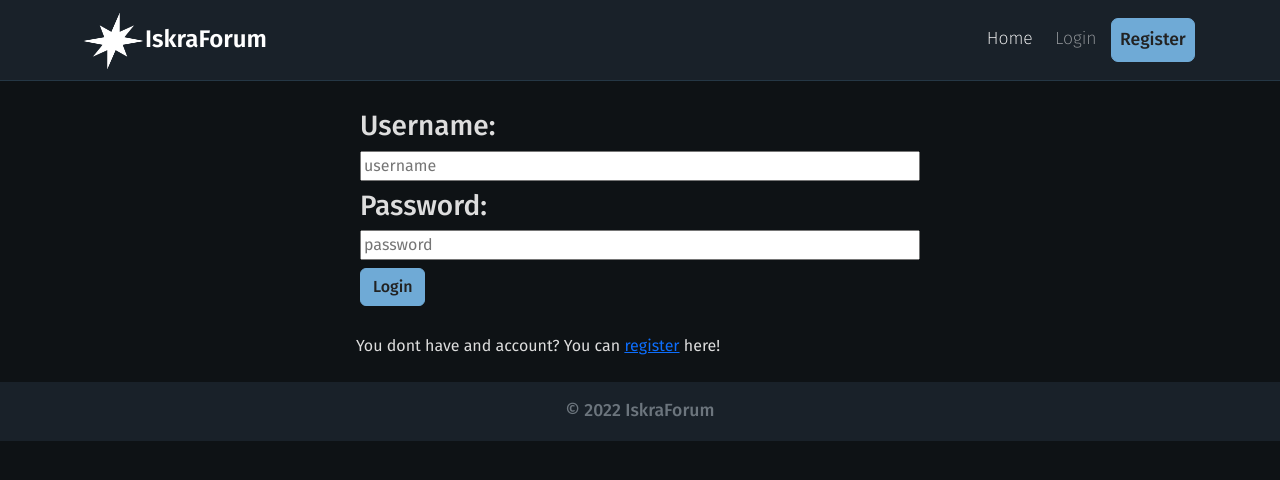
After one commit to LukaCafuka/IskraForum, a Django app: page /login/ in a window 1280 px wide. The commit adds this page. Shown: the top 480 px of the page. Run offline with Django 4.2, Linux system fonts and the light colour scheme; some libraries are stand-ins or nearby versions.

Commit message:
Dodana funkcionalna stranica za login i dodana restrikcija korisnika na odeđene stranice

```diff
--- a/gd_forum/base/templates/base/delete.html
+++ b/gd_forum/base/templates/base/delete.html
@@ -1,4 +1,5 @@
 {% extends 'base/base.html' %}
+{% load static %}
 
 {% block title %}Confirmation{% endblock title %}
 
--- /dev/null
+++ b/gd_forum/base/templates/base/login.html
@@ -0,0 +1,29 @@
+{% extends 'base/base.html' %}
+{% load static %}
+
+{% block title %}Login{% endblock title %}
+
+{% block css %}
+    .container-login {
+        color: #dddddd !important;
+    }
+
+{% endblock css %}
+
+{% block content %}
+    <div class="container container-login w-50">
+        <form action="" method="POST" class="d-flex flex-column m-4">
+            {% csrf_token %}
+            <label for="username" class="m-1 h3">Username:</label>
+            <input type="text" name="username" id="username" placeholder="username" class="m-1">
+
+            <label for="username" class="m-1 h3">Password:</label>
+            <input type="password" name="password" id="password" placeholder="password" class="m-1">
+            <div class="wrap">
+                <input type="submit" value="Login" class="m-1 btn btn-primary">
+            </div>
+        </form>
+        <p class="m-4">You dont have and account? You can <a href="/register">register</a> here!</p>
+    </div>
+
+{% endblock content %}
--- a/gd_forum/base/templates/base/register.html
+++ b/gd_forum/base/templates/base/register.html
@@ -7,13 +7,13 @@
     p {
         color: #dddddd !important;
     }
-    button {
+    .btn-success {
         font-weight: 500 !important;
         color: #222222 !important;
         background-color: #6FAAD6 !important;
         border-color: #6FAAD6 !important;
     }
-    button:hover {
+    .btn-success:hover {
         background-color: #95D6FF !important;
     }
 {% endblock css %}
--- a/gd_forum/base/templates/base/thread.html
+++ b/gd_forum/base/templates/base/thread.html
@@ -17,6 +17,8 @@
     <p>{{thread.description}}</p>
     <h6>{{ thread.created|date:'d.m.Y H:i' }}</h6>
     <h6>{{ thread.uploader.username }}</h6>
+    {% if request.user == thread.uploader %}
     <a href="{% url 'delete-thread' thread.id %}" class="btn btn-danger">Delete</a>
+    {% endif %}
 </div>
 {% endblock content %}
--- a/gd_forum/base/urls.py
+++ b/gd_forum/base/urls.py
@@ -9,4 +9,5 @@ urlpatterns = [
     path('user/<str:name>/', views.user_view, name="user_view"),
     path('create-thread/', views.create_thread, name="create-thread"),
     path('delete-thread/<str:pk>/', views.delete_thread, name="delete-thread"),
+    path('login/', views.login_user, name="login"),
 ]
--- a/gd_forum/base/views.py
+++ b/gd_forum/base/views.py
@@ -1,6 +1,8 @@
 from django.shortcuts import render, redirect
 from .forms import NewUserForm
+from django.http import HttpResponse
 from django.contrib.auth.forms import UserCreationForm
+from django.contrib.auth.decorators import login_required
 from django.contrib.auth import login, authenticate, logout
 from django.contrib import messages
 from .models import Thread, Category
@@ -18,6 +20,8 @@ def register_user (request):
             login(request, user)
             messages.success(request, 'Registration Successful!')
             return redirect('home')
+        else:
+            messages.error(request, 'An error occurred during registration')
     else:
         form = UserCreationForm()
     return render(request, 'base/register.html', context={'form': form})
@@ -27,7 +31,26 @@ def logout_user(request):
     return redirect('home')
 
 def login_user(request):
-    pass
+    if request.user.is_authenticated:
+        return redirect( 'home' )
+    if request.method == "POST":
+        username = request.POST.get('username')
+        password = request.POST.get('password')
+
+        try:
+            user = User.objects.get(username=username)
+        except:
+            messages.error(request, 'User does not exist')
+
+        user = authenticate(request, username=username, password=password)
+        if (User is not None):
+            login(request, user)
+            return redirect( 'home' )
+
+        else:
+            return messages.error(request, 'Username or password are incorrect')
+    context = {}
+    return render(request, 'base/login.html', context)
 
 def home (request):
     threads = Thread.objects.all()
@@ -55,6 +78,7 @@ def user_view(request, name):
     }
     return render(request, 'base/user_view.html', context)
 
+@login_required(login_url='login')
 def create_thread(request):
     form = ThreadForm()
     if request.method == 'POST':
@@ -68,8 +92,12 @@ def create_thread(request):
     }
     return render(request, 'base/thread_form.html', context)
 
+@login_required(login_url='login')
 def delete_thread(request, pk):
     thread = Thread.objects.get(id=pk)
+    if request.user != thread.uploader:
+        return redirect ('home')
+
     if request.method == "POST":
         thread.delete()
         return redirect ( 'home' )
```
Also changed, not shown: gd_forum/db.sqlite3.
